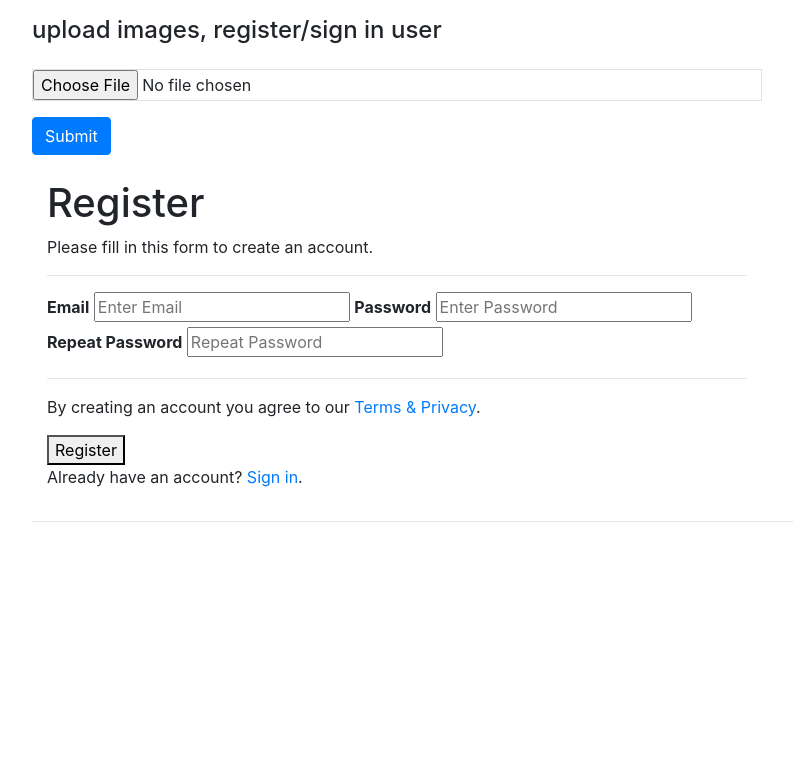
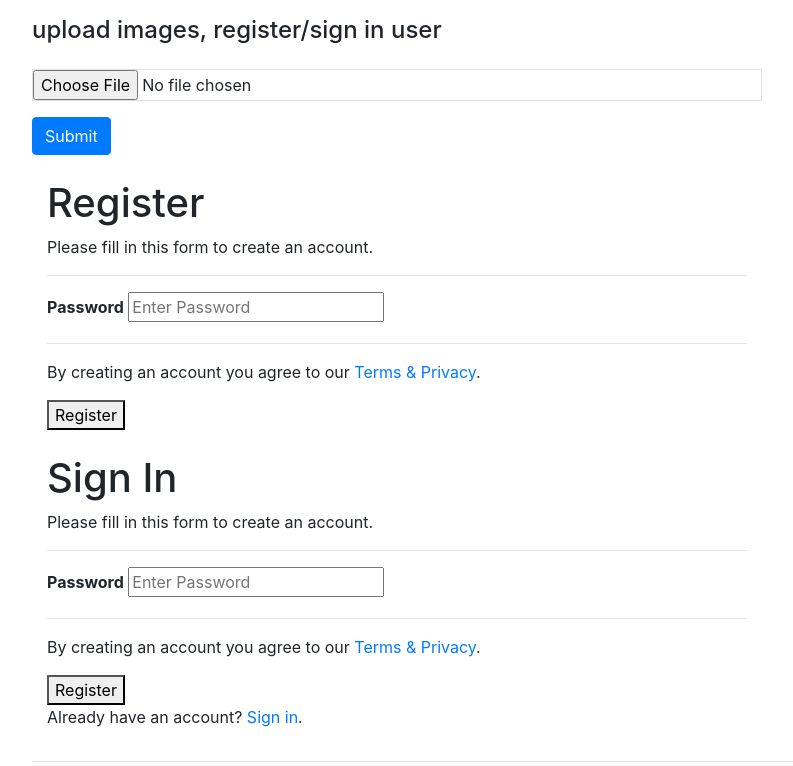
Before and after one commit to jakep13/Shopify-Challenge2021, a website: page views/index.html in a window 1280 px wide. Shown: the whole page, without its empty margins (53-846 px from the left). Drawn offline with nearby package versions, Linux system fonts and the light colour scheme.

Commit message:
fixed front page

```diff
--- a/views/index.html
+++ b/views/index.html
@@ -48,14 +48,35 @@
               <p>Please fill in this form to create an account.</p>
               <hr>
 
-              <label for="email"><b>Email</b></label>
-              <input type="text" placeholder="Enter Email" name="email" id="email" required>
 
-              <label for="psw"><b>Password</b></label>
-              <input type="password" placeholder="Enter Password" name="psw" id="psw" required>
+              <label for="password"><b>Password</b></label>
+              <input type="password" placeholder="Enter Password" name="password" id="password" required>
 
-              <label for="psw-repeat"><b>Repeat Password</b></label>
-              <input type="password" placeholder="Repeat Password" name="psw-repeat" id="psw-repeat" required>
+              <hr>
+              <p>By creating an account you agree to our <a href="#">Terms & Privacy</a>.</p>
+              <button type="submit" class="registerbtn">Register</button>
+            </div>
+
+
+          </form>
+
+
+
+          <form class="mt-4"
+          action="/signin"
+          method="POST"
+          enctype="multipart/form-data"
+        >
+            <div class="container">
+              <h1>Sign In</h1>
+              <p>Please fill in this form to create an account.</p>
+              <hr>
+
+
+              <label for="password"><b>Password</b></label>
+              <input type="password" placeholder="Enter Password" name="password" id="password" required>
+
+
               <hr>
 
               <p>By creating an account you agree to our <a href="#">Terms & Privacy</a>.</p>
@@ -66,8 +87,6 @@
               <p>Already have an account? <a href="#">Sign in</a>.</p>
             </div>
           </form>
-
-
 
 
 
```
